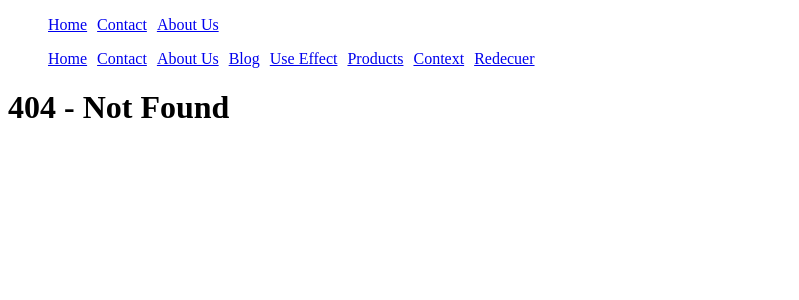
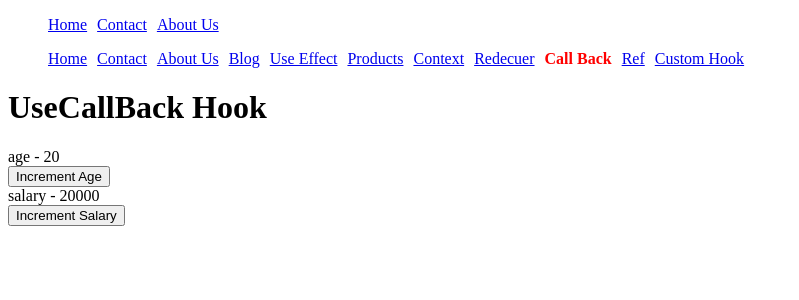
Before and after one commit to jumahmohammadi/reactCourse, a React (Vite) app: page /call-back in a window 1280 px wide. Before the commit this address had no page. Shown: the top 300 px of the page, without its empty margins (0-799 px from the left). Built offline with nearby package versions, Linux system fonts and the light colour scheme.

Commit message:
lesson 15 & 16 - memo&callback&ref&custom Hooks

```diff
--- a/src/components/App.jsx
+++ b/src/components/App.jsx
@@ -17,6 +17,9 @@ import Products from './Products/Products.jsx';
 import SingleComponent from './Products/SingleComponent.jsx';
 import ComponentA from './Context/ComponentA.jsx';
 import Reducer from './Reducer/Reducer.jsx';
+import Callback from './callback/Callback.jsx';
+import Ref from './Ref/Ref.jsx';
+import Customhook from './CustomHook/Customhook.jsx';
 
 
 function App() {
@@ -40,6 +43,9 @@ function App() {
         <Route path='/product/:product_id' Component={SingleComponent}></Route>
         <Route path='/context' Component={ComponentA}></Route>
         <Route path='/reducer' Component={Reducer}></Route>
+        <Route path='/call-back' Component={Callback}></Route>
+        <Route path='/ref' Component={Ref}></Route>
+        <Route path='/custom-hook' Component={Customhook}></Route>
         <Route path='*' Component={NotFound}></Route>
     </Routes>
 
--- /dev/null
+++ b/src/components/CustomHook/Customhook.jsx
@@ -0,0 +1,14 @@
+import React from 'react'
+import useCounter from './useCounter'
+
+export default function Customhook() {
+   const {count,increment,decrement,reset}=useCounter()
+  return (
+    <div>
+        <h1>{count}</h1>
+        <button onClick={()=>increment()}>increment</button>
+        <button onClick={()=>decrement()}>decrement</button>
+        <button onClick={()=>reset()}>reset</button>
+    </div>
+  )
+}
--- /dev/null
+++ b/src/components/CustomHook/useCounter.js
@@ -0,0 +1,22 @@
+import { useState } from "react";
+
+function useCounter(initailValue=0){
+   const[count,setCount]=useState(initailValue)
+
+   const increment=()=>{
+    setCount(count+1)
+   }
+
+   const decrement=()=>{
+    setCount(count-1)
+   }
+
+
+   const reset=()=>{
+      setCount(initailValue)
+   }
+
+   return {count,increment,decrement,reset};
+}
+
+export default useCounter;
--- /dev/null
+++ b/src/components/Ref/Ref.jsx
@@ -0,0 +1,24 @@
+import { useEffect, useRef, useState } from "react"
+
+export default function Ref() {
+   const inputName = useRef(null);
+   const counter = useRef(0);
+   const [count,setCount]=useState(0);
+   const [name,setName]=useState('')
+
+   useEffect(()=>{
+    //    console.log(inputName.current.value)
+    //  inputName.current.focus();
+
+    counter.current=counter.current+1;
+   })
+  return (
+    <div>
+        <input type="text"  ref={inputName}/>
+        <hr />
+        <h1>{counter.current}</h1>
+        <button onClick={()=>setCount(count+1)}>click here</button>
+        <input type="text"  onChange={(e)=>setName(e.target.value)}/>
+    </div>
+  )
+}
--- /dev/null
+++ b/src/components/callback/Button.jsx
@@ -0,0 +1,12 @@
+import React from 'react'
+
+ function Button({action,children}) {
+    console.log(children)
+  return (
+    <div>
+        <button onClick={()=>action()}>{children}</button>
+    </div>
+  )
+}
+
+export default React.memo(Button)
--- /dev/null
+++ b/src/components/callback/Callback.jsx
@@ -0,0 +1,33 @@
+import React, { useState,useCallback } from 'react'
+import Increment from './Increment';
+import Button from './Button';
+import Title from './Title';
+
+export default function Callback() {
+    const[age,setAge]=useState(20);
+    const [salary,setSalary]=useState(20000);
+
+
+    const incrementAge = useCallback(function (){
+        setAge(age+1);
+    },[age])
+
+
+  const incrementSalary =  useCallback(function(){
+        setSalary(salary+1000);
+    },[salary])
+
+
+
+
+  return (
+    <div>
+        <Title />
+        <Increment text="age" value={age} />
+        <Button action={incrementAge} >Increment Age</Button>
+
+        <Increment text="salary" value={salary} />
+        <Button action={incrementSalary} >Increment Salary</Button>
+    </div>
+  )
+}
--- /dev/null
+++ b/src/components/callback/Increment.jsx
@@ -0,0 +1,11 @@
+import React from 'react'
+
+function Increment({text,value}) {
+  console.log(text,value)
+  return (
+    <div>
+        {text +" - " +value}
+    </div>
+  )
+}
+export default React.memo(Increment)
--- /dev/null
+++ b/src/components/callback/Title.jsx
@@ -0,0 +1,12 @@
+import {memo} from 'react'
+
+function Title() {
+    console.log("title component")
+  return (
+    <div>
+        <h1>UseCallBack Hook</h1>
+    </div>
+  )
+}
+
+export default memo(Title)
--- a/src/components/pages/Header.jsx
+++ b/src/components/pages/Header.jsx
@@ -42,6 +42,20 @@ function Header(){
                 <li>
                     <NavLink to="/reducer">Redecuer</NavLink>
                 </li>
+
+                <li>
+                    <NavLink to="/call-back">Call Back </NavLink>
+                </li>
+
+                <li>
+                    <NavLink to="/ref">Ref </NavLink>
+                </li>
+
+                <li>
+                    <NavLink to="/custom-hook">Custom Hook </NavLink>
+                </li>
+
+
               </ul>
         </div>
     )
```
